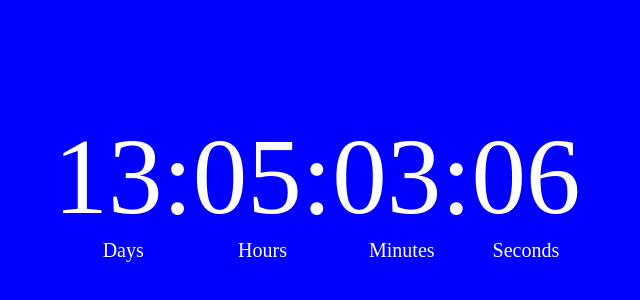
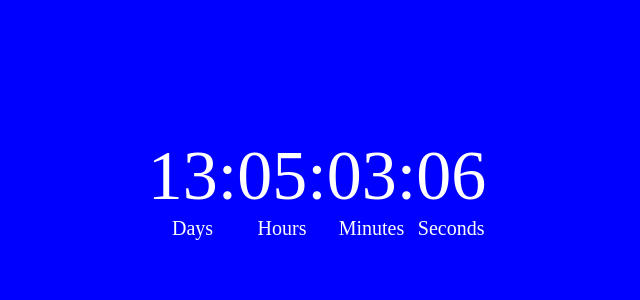
Before and after one commit to Oleksii-Petryk/goit-js-hw-11-timer, a plain HTML site: page index.html in a window 1280 px wide. Shown: the part 212-512 px from the top of the page, without its empty margins (323-963 px from the left). Drawn offline with nearby package versions, Linux system fonts and the light colour scheme.

Commit message:
Update main.css

```diff
--- a/css/main.css
+++ b/css/main.css
@@ -30,9 +30,3 @@ body {
 .value {
   font-size: 70px;
 }
-
-@media screen and (min-width: 1119.98px) {
-  .value {
-    font-size: 109px;
-  }
-}
```
